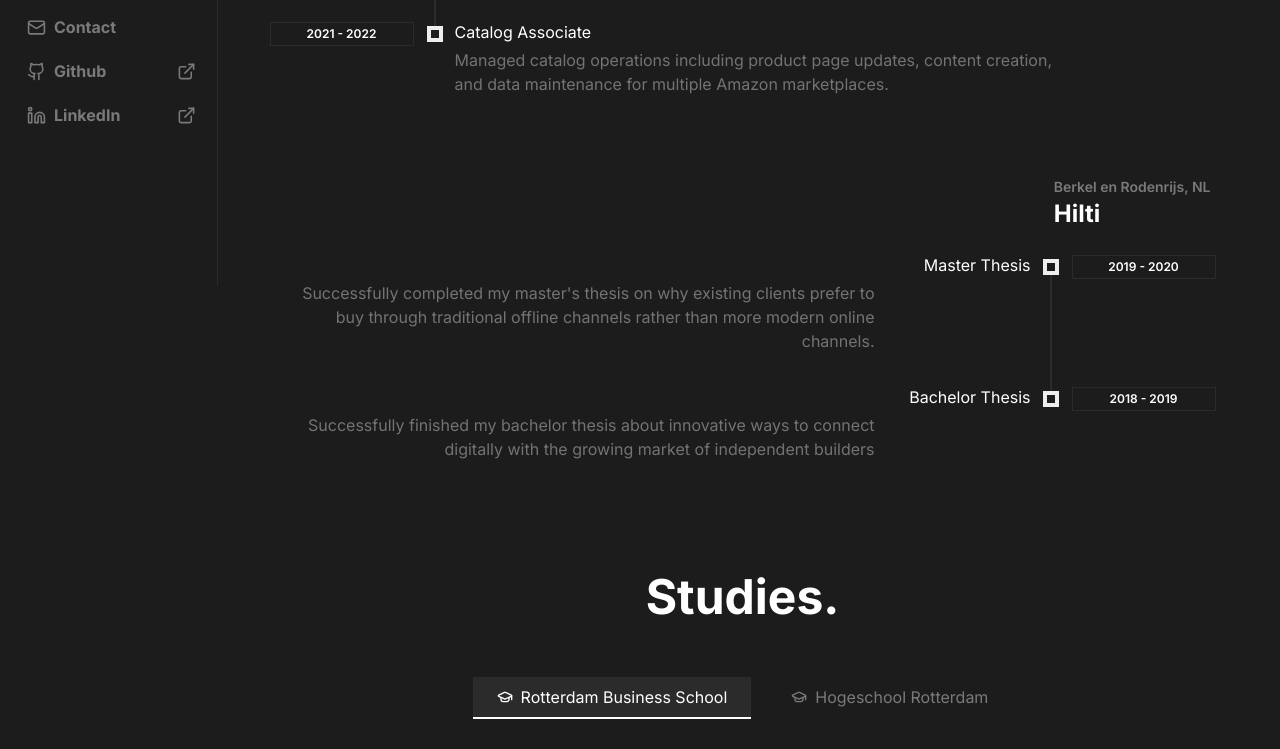
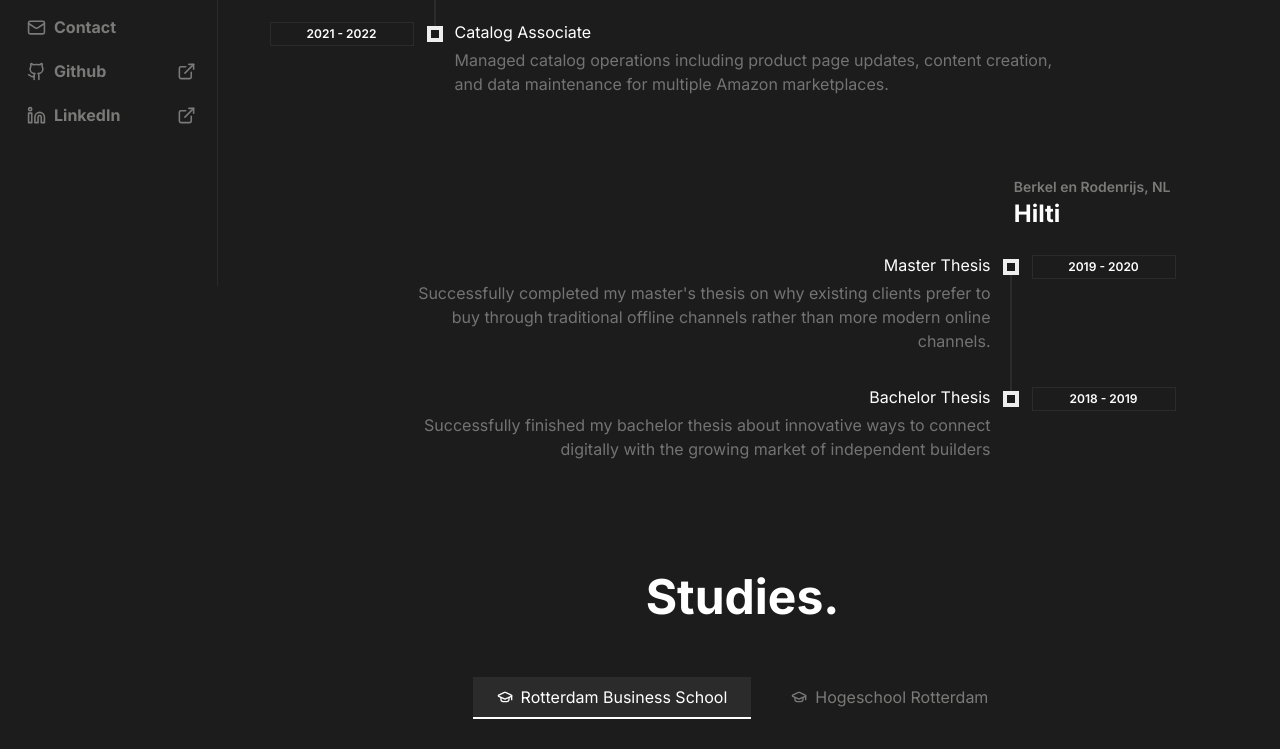
Before and after one commit to spaansba/Portfolio, a Next.js app: page /career in a window 1280 px wide. Shown: the part 514-1263 px from the top of the page. Built offline with nearby package versions, Linux system fonts and the light colour scheme.

Commit message:
fixed broken footer nav

```diff
--- a/src/app/_components/Content/ContentFooter/ContentFooter.tsx
+++ b/src/app/_components/Content/ContentFooter/ContentFooter.tsx
@@ -1,5 +1,6 @@
 import { useNavigationActions, useNavigationSelectedPage } from "@/stores/NavigationListStore"
 import FooterButton from "./ContentFooterButton"
+import { useGoToPageOrScroll } from "@/hooks/useGoToPageOrScroll"
 
 function ContentFooter() {
   const selectedPage = useNavigationSelectedPage()
@@ -9,6 +10,7 @@ function ContentFooter() {
   const CapitalizeFirstLetter = (string: string) => {
     return string.charAt(0).toUpperCase() + string.slice(1)
   }
+  const goToPage = useGoToPageOrScroll()
   return (
     <footer className=" bg-SecondaryGray pt-10">
       <div className="pt-4 pb-7 md:py-8 px-4 md:px-8 flex justify-between select-none">
@@ -18,7 +20,7 @@ function ContentFooter() {
           onMouseDown={() => {
             if (previousCategoryPage) {
               navigationActions.setSelectedPage(previousCategoryPage)
-              // previousCategoryPage?.onMouseDown(previousCategoryPage)
+              goToPage(previousCategoryPage.hash, previousCategoryPage.path)
             }
           }}
           name={previousCategoryPageName ? CapitalizeFirstLetter(previousCategoryPageName) : ""}
@@ -29,7 +31,7 @@ function ContentFooter() {
           onMouseDown={() => {
             if (nextCategoryPage) {
               navigationActions.setSelectedPage(nextCategoryPage!)
-              // nextCategoryPage?.onMouseDown(nextCategoryPage)
+              goToPage(nextCategoryPage.hash, nextCategoryPage.path)
             }
           }}
           name={nextCategoryPageName ? CapitalizeFirstLetter(nextCategoryPageName) : ""}
--- a/src/app/career/WorkExperience/TimelineEmployer.tsx
+++ b/src/app/career/WorkExperience/TimelineEmployer.tsx
@@ -10,7 +10,7 @@ type TimelineEmployerType = {
 
 function TimelineEmployer({ workExperience, isLeftAlign }: TimelineEmployerType) {
   return (
-    <div className="flex flex-col gap-6">
+    <div className="flex flex-col gap-6 max-w-4xl">
       <TimelineEmployerHeader isLeftAlign={isLeftAlign} workExperience={workExperience} />
       <div>
         {workExperience.positions.map((position) => (
--- a/src/app/career/WorkExperience/TimelinePosition.tsx
+++ b/src/app/career/WorkExperience/TimelinePosition.tsx
@@ -28,7 +28,7 @@ function TimelinePosition({ position, isLeftAlign }: TimelinePositionProps) {
 
       <p
         className={`
-  ${!isLeftAlign ? "text-muted-foreground text-right" : "text-muted-foreground"}
+  ${!isLeftAlign ? "text-muted-foreground text-right sm:ml-auto" : "text-muted-foreground"}
   break-words sm:max-w-[600px]
 `}
       >
--- a/src/hooks/useGoToPageOrScroll.ts
+++ b/src/hooks/useGoToPageOrScroll.ts
@@ -6,17 +6,14 @@ export function useGoToPageOrScroll() {
 
   return (urlHash?: string, desiredPathName?: string) => {
     const currentPathName = window.location.pathname
-
     if (currentPathName === desiredPathName) {
       // Same page navigation - handle smooth scrolling
       if (!urlHash) {
-        // If no hash, scroll to top
         window.scrollTo({
           top: 0,
           behavior: "smooth",
         })
       } else {
-        // If hash exists, scroll to element
         const targetElement = document.querySelector(urlHash)
         if (targetElement) {
           targetElement.scrollIntoView({
--- a/src/hooks/useScrollToHash.ts
+++ b/src/hooks/useScrollToHash.ts
@@ -41,8 +41,6 @@ export const useScrollToHash = () => {
           if (entry.isIntersecting && !isScrolling) {
             const id = entry.target.id
             const page = navigationActions.getPageBasedOnHash(`#${id}`)
-            console.log(page)
-            console.log(id)
             navigationActions.setSelectedPage(page)
           }
         })
```
